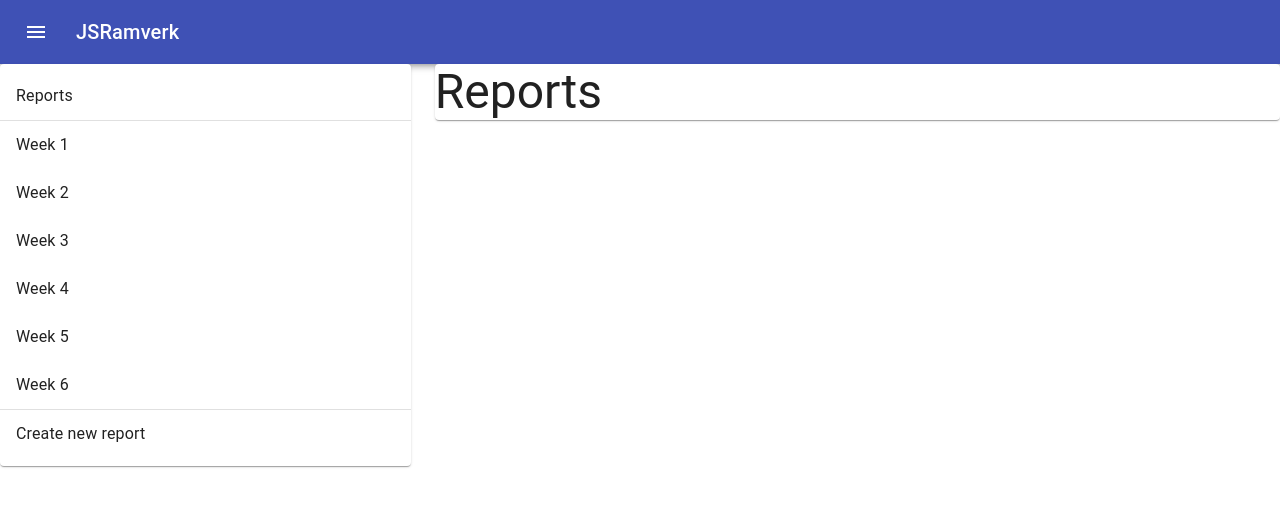
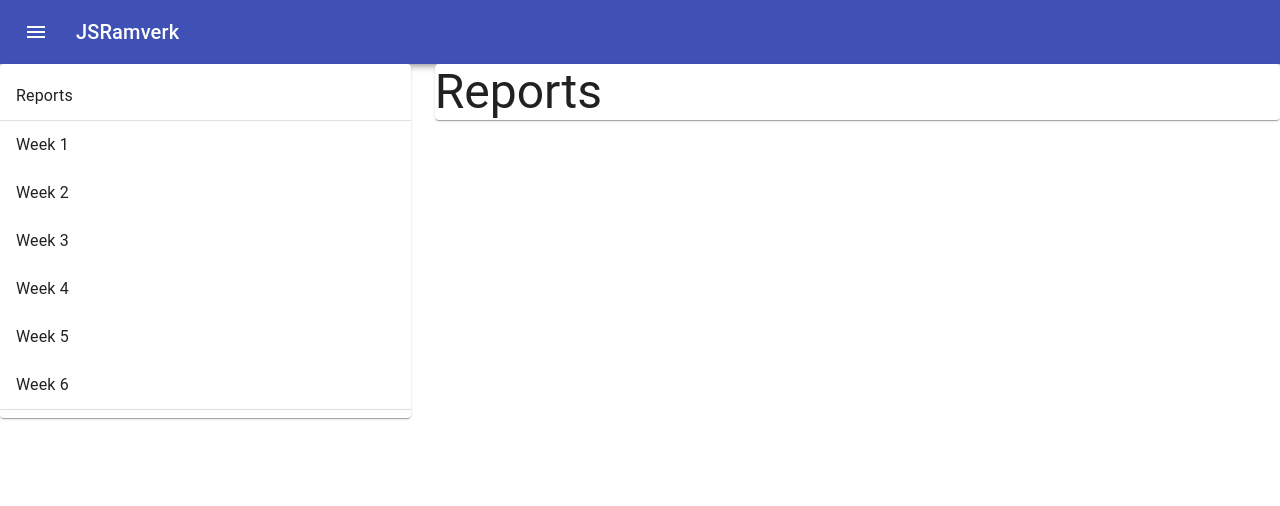
Before and after one commit to oscarLang/jsr-frontend, a React (Create React App) app: page /reports/week in a window 1280 px wide. Shown: the top 506 px of the page. Built offline with nearby package versions, Linux system fonts and the light colour scheme.

Commit message:
Hide "create report" for non logged in users

```diff
--- a/src/components/reports/Reports.js
+++ b/src/components/reports/Reports.js
@@ -111,6 +111,7 @@ function Info() {
 
 function Reports({ match }) {
   let { path, url } = useRouteMatch();
+  const isLoggedIn = Cookies.get("jwt") || false;
   return (
     <Grid container spacing={3}>
       <Grid item xs={12} sm={4}>
@@ -139,9 +140,11 @@ function Reports({ match }) {
               <ListItemText primary="Week 6" />
             </ListItem>
             <Divider />
-            <ListItem button component={Link} to="/reports/week/create" key="7">
-              <ListItemText primary="Create new report" />
-            </ListItem>
+            { isLoggedIn &&
+                <ListItem button component={Link} to="/reports/week/create" key="7">
+                <ListItemText primary="Create new report" />
+                </ListItem>
+            }
           </List>
         </Paper>
       </Grid>
```
